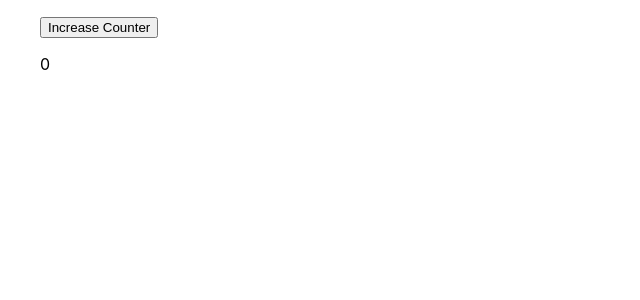
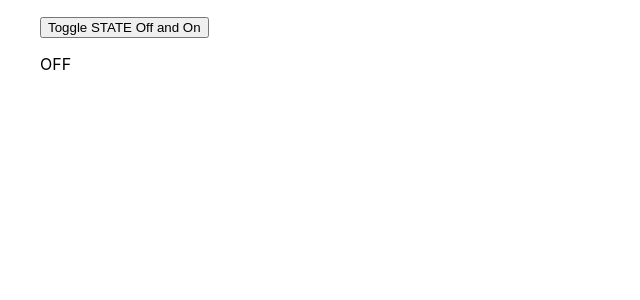
Before and after one commit to susanwinters214/ReactJourney, a React (Create React App) app: page / in a window 1280 px wide. Shown: the top 300 px of the page, without its empty margins (0-640 px from the left). Built offline with nearby package versions, Linux system fonts and the light colour scheme.

Commit message:
example of useState and prevState for Toggle effect

```diff
--- a/src/App.jsx
+++ b/src/App.jsx
@@ -2,16 +2,16 @@ import {useState} from "react";
 
 function App() {
 
-const[count, setCount] = useState(0);
+const[toggle, setToggle] = useState(false);
 
 
  return(
-     <>
+
      <blockquote>
-     <button onClick={ ()=> setCount(count + 1) }>Increase Counter</button>
-     <p>{count}</p>
+     <button onClick={ ()=> setToggle(prevState => !prevState) }>Toggle STATE Off and On</button>
+     <p>{toggle ? 'ON' : "OFF"}</p>
      </blockquote>
-     </>
+
  )
 
 }
```
